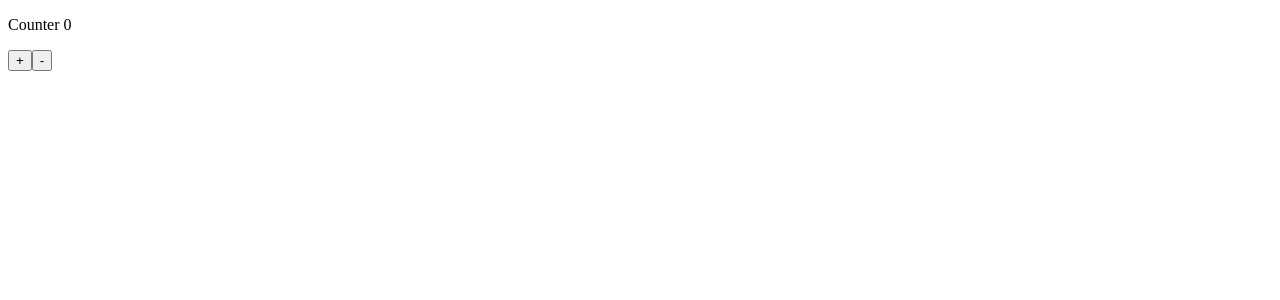
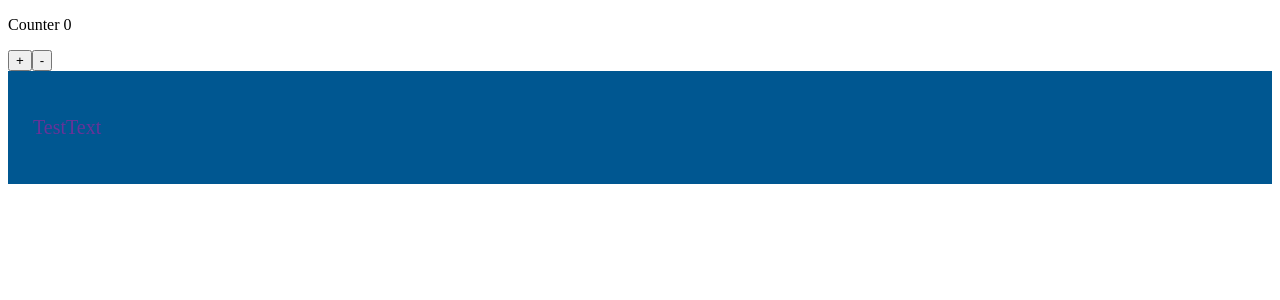
Before and after one commit to Fluebubble/abz-test-assignment, a React (Create React App) app: page / in a window 1280 px wide. Shown: the top 300 px of the page. Built offline with nearby package versions, Linux system fonts and the light colour scheme; the HTML template or start-up script is replaced by a standard one.

Commit message:
scss enabled

```diff
--- a/package.json
+++ b/package.json
@@ -9,6 +9,7 @@
     "react": "^18.2.0",
     "react-dom": "^18.2.0",
     "react-scripts": "5.0.1",
+    "sass": "^1.72.0",
     "web-vitals": "^2.1.4"
   },
   "scripts": {
--- a/src/App.jsx
+++ b/src/App.jsx
@@ -1,4 +1,5 @@
 import React, { useState } from 'react';
+import { TestComponent } from './components/TestComponent/TestComponent';
 
 export const App = () => {
   const [counter, setCounter] = useState(0);
@@ -19,6 +20,8 @@ export const App = () => {
       >
         -
       </button>
+
+      <TestComponent />
     </>
   );
 };
--- /dev/null
+++ b/src/components/TestComponent/TestComponent.jsx
@@ -0,0 +1,10 @@
+import React from 'react';
+import styles from './TestComponent.module.scss'
+
+export const TestComponent = () => {
+  return (
+    <div className={styles.testComponent}>
+      <p className={styles.testComponent_text}>TestText</p>
+    </div>
+  );
+};
--- /dev/null
+++ b/src/components/TestComponent/TestComponent.module.scss
@@ -0,0 +1,9 @@
+.testComponent {
+  padding: 25px;
+  background-color: #005791;
+
+  &_text {
+    font-size: 20px;
+    color: rebeccapurple;
+  }
+}
```
Also changed, not shown: 1 other file (tests, documents, lock files or other folders).
